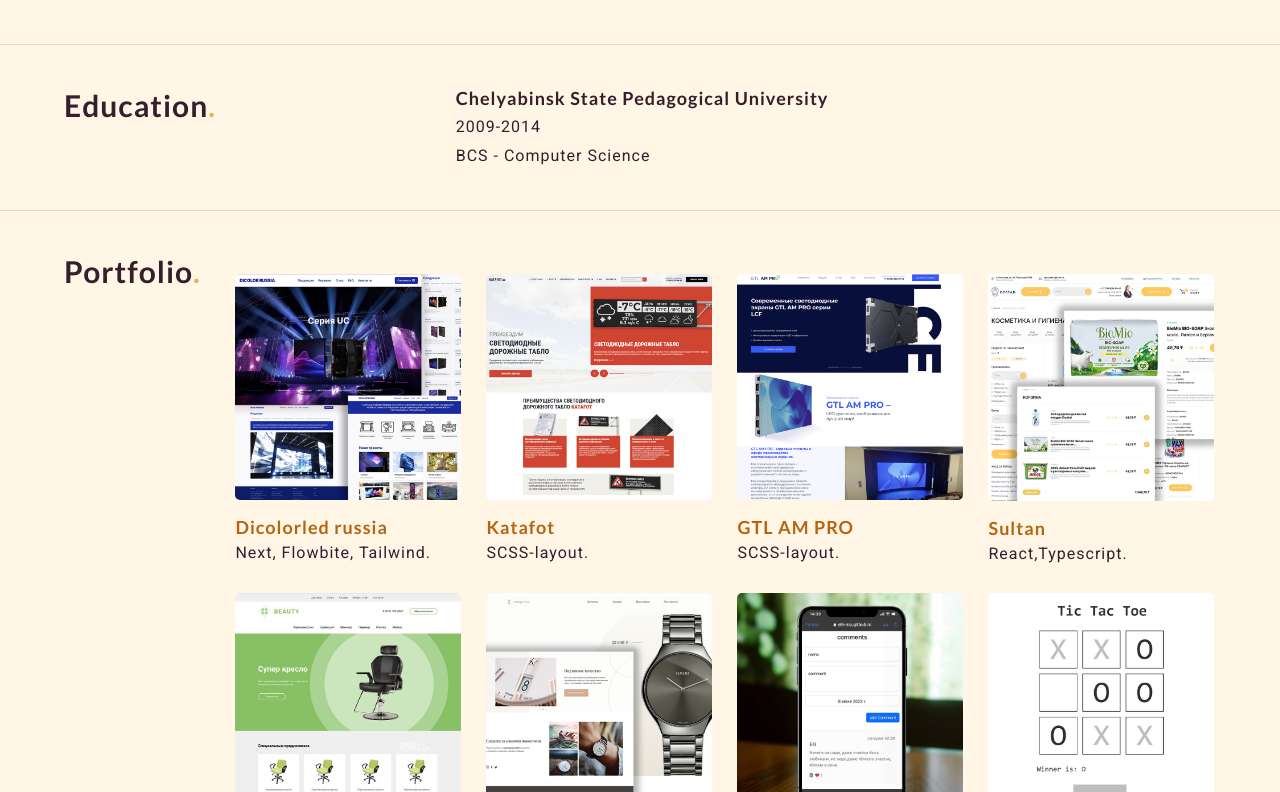
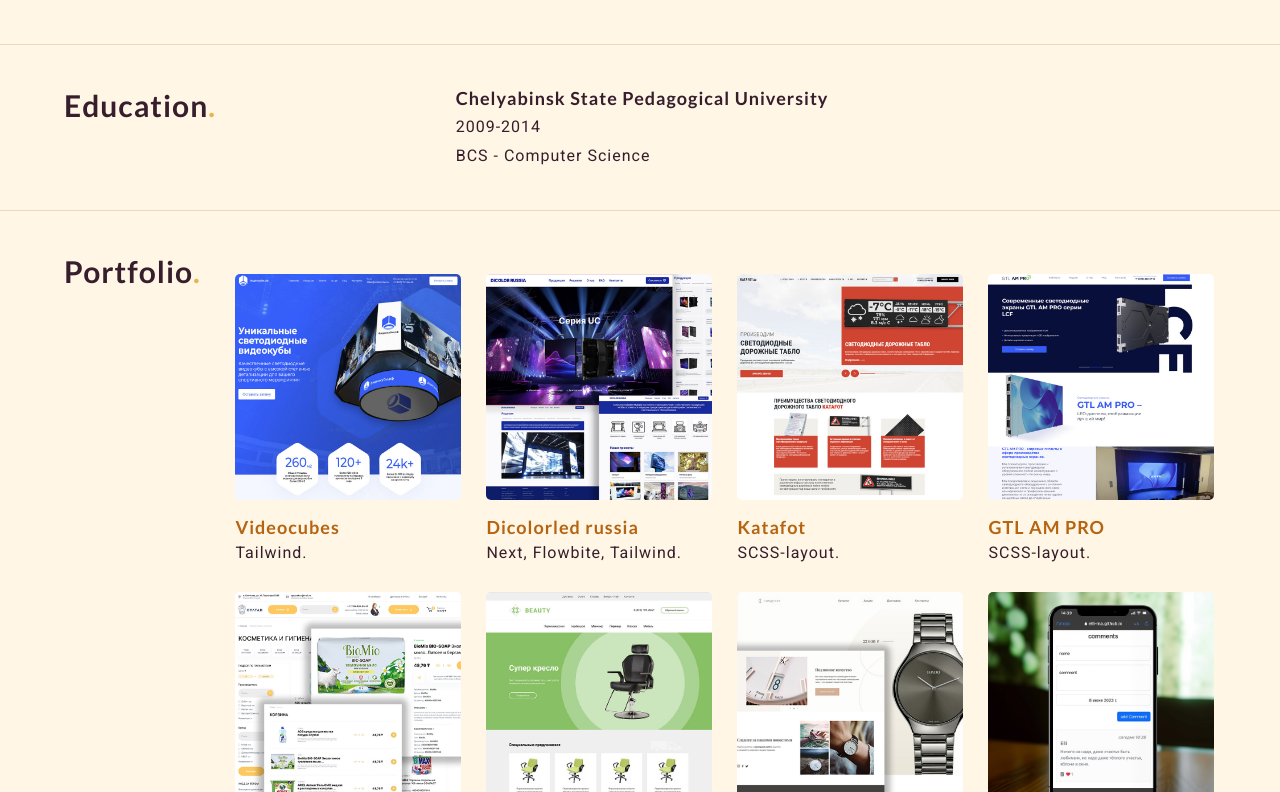
Before and after one commit to elli-ma/PORTFOLIO, a React (Create React App) app: page / in a window 1280 px wide. Shown: the part 605-1397 px from the top of the page. Built offline with nearby package versions, Linux system fonts and the light colour scheme.

Commit message:
add: projects

```diff
--- a/src/components/Projects/Projects.jsx
+++ b/src/components/Projects/Projects.jsx
@@ -11,6 +11,7 @@
 import Dicolor from "../../assets/images/Dicolor.jpg";
 import AM from "../../assets/images/AM Pro.jpg";
 import Katafot from "../../assets/images/Katafot.jpg";
+import Cube from "../../assets/images/Cube.jpg";
 
 import { useTranslation } from "react-i18next";
 
@@ -20,6 +21,24 @@
     <section className="block block__row">
       <h2 className="block__title">{t("portfolio.title")}</h2>
       <div className="items">
+        <div className="item">
+          <div className="img__box">
+            <a href="https://videocubes.ru/" target="_blank">
+              <img className="item__img" src={Cube} alt="" />
+            </a>
+          </div>
+          <h4 className="item__title">
+            <a
+              className="item__title"
+              href="https://videocubes.ru//"
+              target="_blank"
+            >
+              Videocubes
+            </a>
+          </h4>
+          <p className="item__text">Tailwind.</p>
+        </div>
+
         <div className="item">
           <div className="img__box">
             <a href="https://dicolorled.ru/" target="_blank">
```
Also changed, not shown: src/assets/images/Cube.jpg (added).
